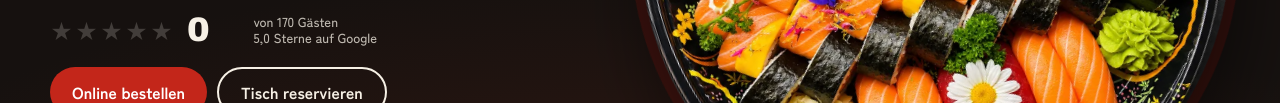
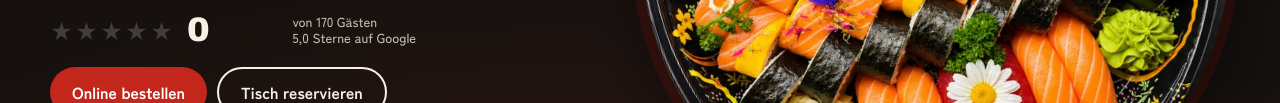
Before and after one commit to julia-mirku/sushi-momo-muster, a plain HTML site: page index.html in a window 1280 px wide. Shown: the part 483-586 px from the top of the page. Drawn offline with Linux system fonts and the light colour scheme; a web font is replaced by a local one.

Commit message:
Zaehler ohne Sprung

```diff
--- a/index.html
+++ b/index.html
@@ -91,7 +91,7 @@ h1{margin-top:12px}
 .score{display:flex;align-items:center;gap:12px;margin-top:16px}
 .stars{position:relative;font-size:22px;letter-spacing:2px;line-height:1;color:rgba(246,240,229,.2)}
 .stars span{position:absolute;inset:0 auto 0 0;overflow:hidden;color:#ffb21e;white-space:nowrap;width:calc(var(--p,0)*100%)}
-.score b{font-family:var(--disp);font-weight:400;font-size:34px;line-height:1;min-width:2.4ch;font-variant-numeric:tabular-nums}
+.score b{font-family:var(--disp);font-weight:400;font-size:34px;line-height:1;width:2.75em;flex:none;font-variant-numeric:tabular-nums}
 .score small{font-size:13px;line-height:1.25;color:rgba(246,240,229,.75);font-weight:500}
 .hcta{display:flex;gap:10px;flex-wrap:wrap;margin-top:20px}
 .plate{position:absolute;z-index:1;left:50%;width:min(112vw,64svh,640px);aspect-ratio:1;bottom:calc(min(112vw,64svh,640px) * -.36);transform:translateX(-50%)}
```
